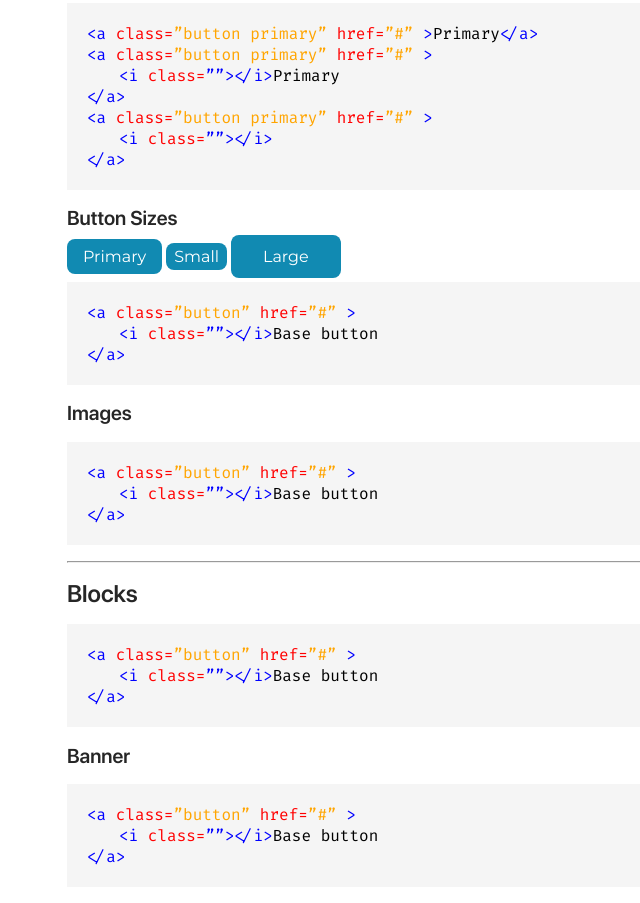
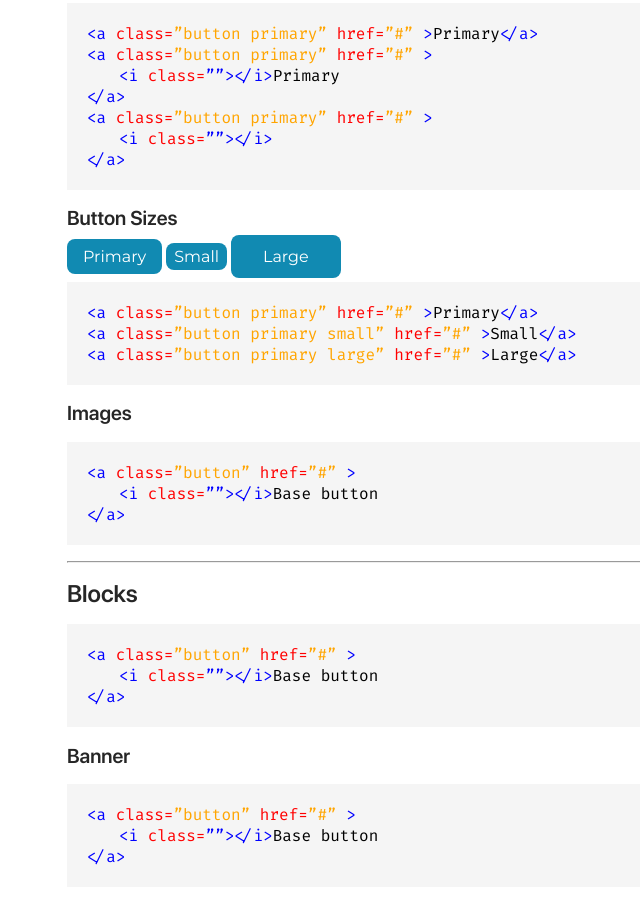
Before and after one commit to codeableorg/HTML-CSS-01-Component-Library-Essentials-BalvirPurewal, a plain HTML site: page index.html in a window 1280 px wide. Shown: the part 1792-2695 px from the top of the page, without its empty margins (93-733 px from the left). Drawn offline with Linux system fonts and the light colour scheme; a web font is replaced by a local one.

Commit message:
Added button sizes code description.

```diff
--- a/index.html
+++ b/index.html
@@ -199,16 +199,21 @@
 		<code>
 			<div>
 				<span class="blue"><</span><span class="blue">a</span>
-				<span class="red"> class=<span class="orange">”button”</span></span>
+				<span class="red"> class=<span class="orange">”button primary”</span></span>
 				<span class="red"> href=<span class="orange">”#”</span></span>
-				<span class="blue">></span>
-			</div>
-			<div class="margin-left">
-				<span class="blue"><</span><span class="blue">i</span>
-				<span class="red"> class=<span class="blue">””</span></span><span class="blue">></span><span class="blue"><</span><span class="blue">/i></span>Base button
+				<span class="blue">></span>Primary<span class="blue"><</span><span class="blue">/a></span>
 			</div>
 			<div>
-				<span class="blue"><</span><span class="blue">/a></span>
+				<span class="blue"><</span><span class="blue">a</span>
+				<span class="red"> class=<span class="orange">”button primary small”</span></span>
+				<span class="red"> href=<span class="orange">”#”</span></span>
+				<span class="blue">></span>Small<span class="blue"><</span><span class="blue">/a></span>
+			</div>
+			<div>
+				<span class="blue"><</span><span class="blue">a</span>
+				<span class="red"> class=<span class="orange">”button primary large”</span></span>
+				<span class="red"> href=<span class="orange">”#”</span></span>
+				<span class="blue">></span>Large<span class="blue"><</span><span class="blue">/a></span>
 			</div>
 		</code>
 	</div>
```
